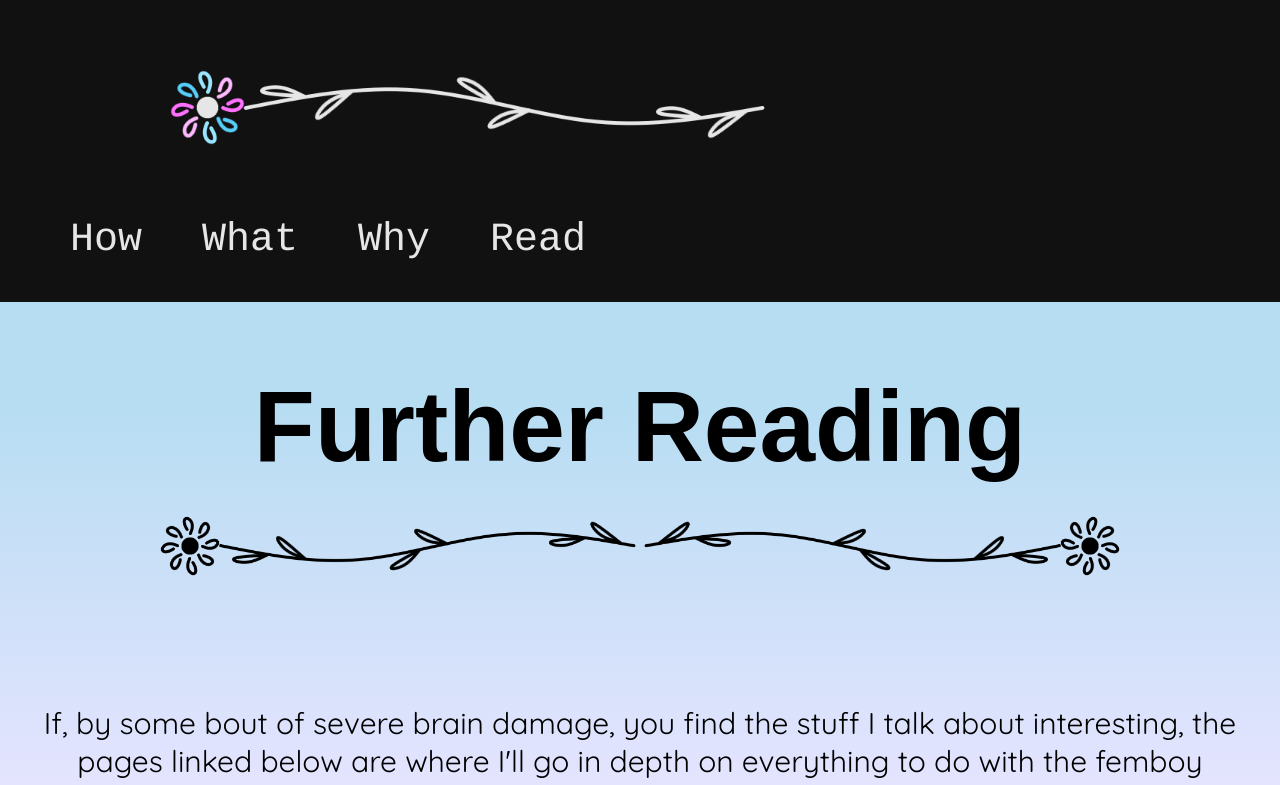
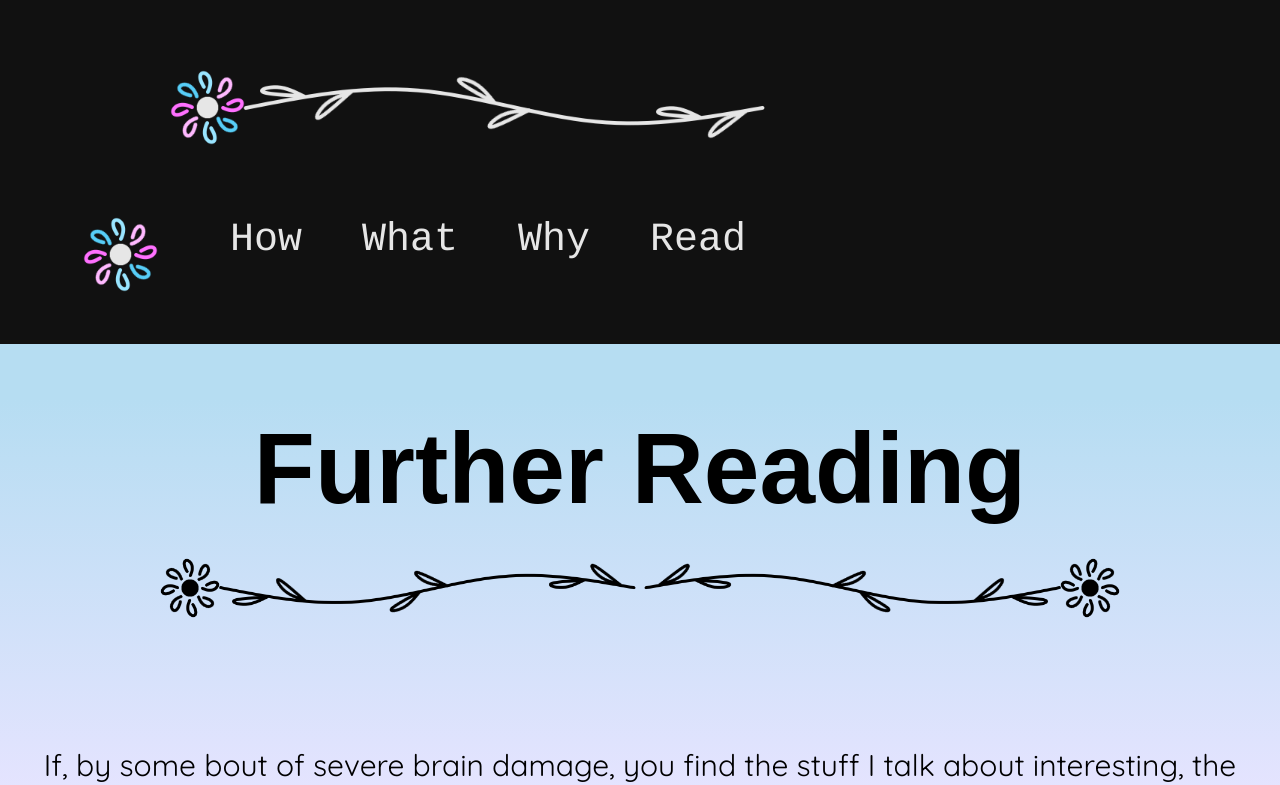
Before and after one commit to aBetterFemboyDay/aBetterFemboyDay, a plain HTML site: page Read/Further Reading.html in a window 1280 px wide. Shown: the top 785 px of the page. Drawn offline with Linux system fonts and the light colour scheme; a web font is replaced by a local one.

Commit message:
Update links and contact email in Further Reading page

```diff
--- a/Read/Further Reading.html
+++ b/Read/Further Reading.html
@@ -18,13 +18,14 @@
 <body>
   <nav>
     <ul>
-      <li><a href="https://nna123.github.io/FemboyDay2026/index.html"><img src="Homeicon.png"></a></li>
+      <li><a href="https://abetterfemboyday.github.io/aBetterFemboyDay/index"><img src="Homeicon.png"></a></li>
     </ul>
     <ul>
-      <li><a href="https://nna123.github.io/FemboyDay2026/How/How.html">How</a></li>
-      <li><a href="https://nna123.github.io/FemboyDay2026/What/What.html">What</a></li>
-      <li><a href="https://nna123.github.io/FemboyDay2026/Why/Why.html">Why</a></li>
-      <li><a href="https://nna123.github.io/FemboyDay2026/Read/Further Reading.html">Read</a></li>
+    <li><a href="https://abetterfemboyday.github.io/aBetterFemboyDay/index"><img src="Favicon.png"></a></li>
+    <li><a href="https://abetterfemboyday.github.io/aBetterFemboyDay/How/How.html">How</a></li>
+    <li><a href="https://abetterfemboyday.github.io/aBetterFemboyDay/What/What.html">What</a></li>
+    <li><a href="https://abetterfemboyday.github.io/aBetterFemboyDay/Why/Why.html">Why</a></li>
+    <li><a href="https://abetterfemboyday.github.io/aBetterFemboyDay/Read/Further Reading.html">Read</a></li>
     </ul>
   </nav>
 
@@ -46,7 +47,7 @@
 
 
   <footer>
-  Contact me: e.mail@adress.com
+  Contact me: femboyday2026@gmail.com
   </footer>
 
 </body>
```
